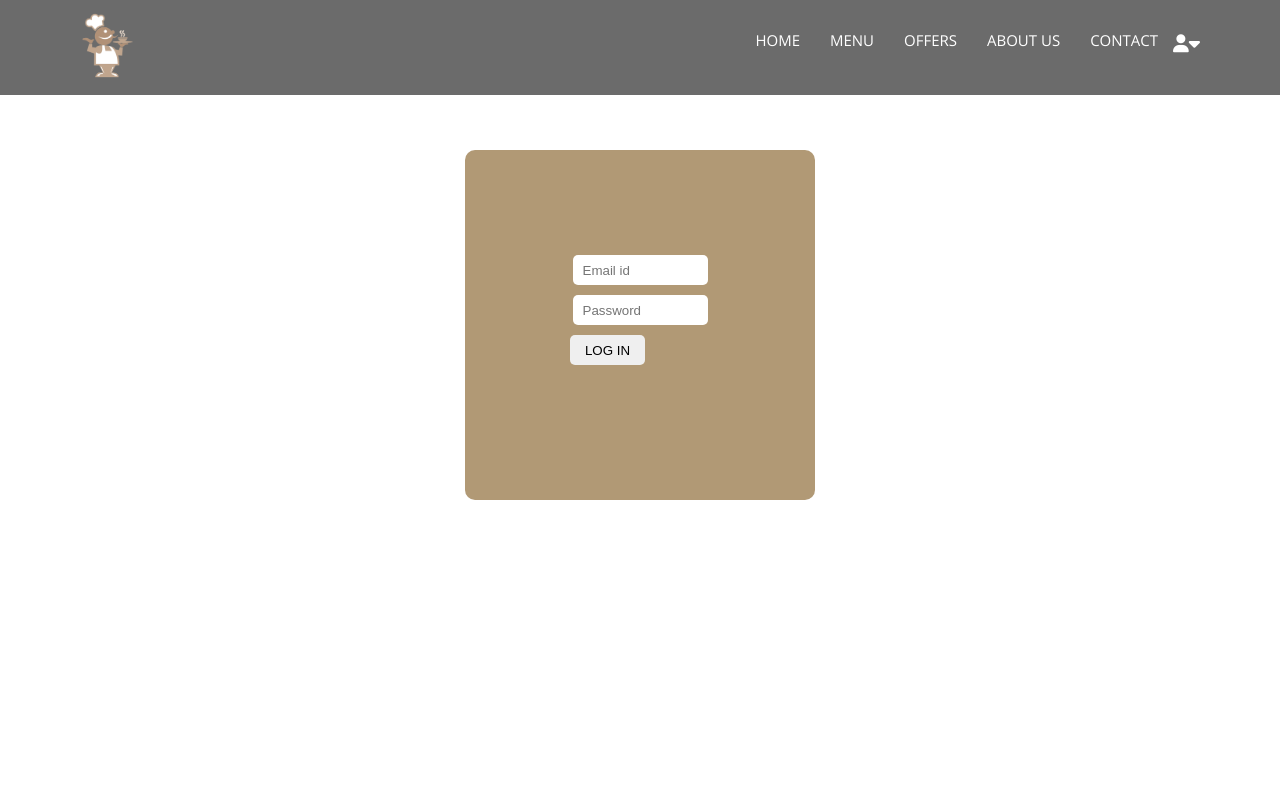
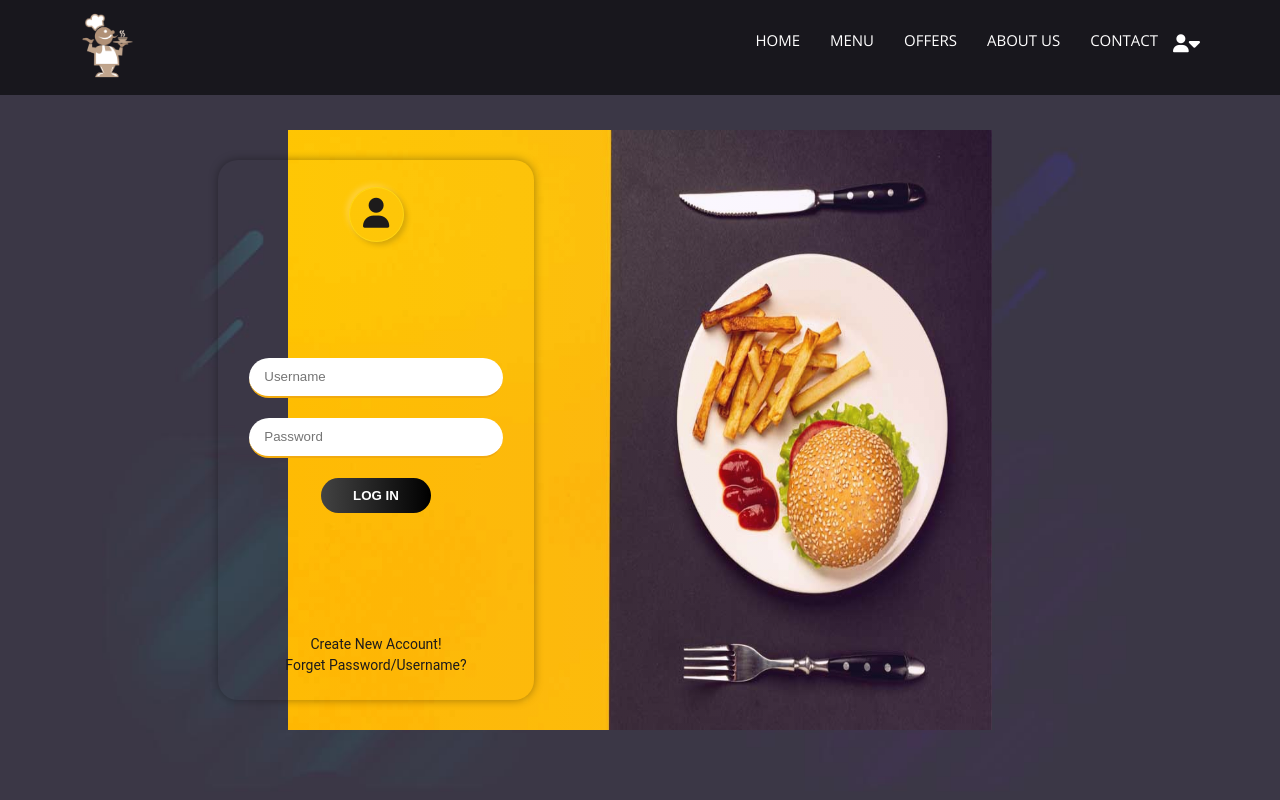
Before and after one commit to YEASIN49/ChefX, a PHP site: page /login.php in a window 1280 px wide. Run offline with PHP 8.4, Linux system fonts and the light colour scheme; some libraries are stand-ins or nearby versions.

Commit message:
frontend login page done

```diff
--- a/css/style.css
+++ b/css/style.css
@@ -156,7 +156,10 @@
 }
 
 .burgerpng {
+  /* position: relative;
+  z-index: 99; */
   display: none;
+  cursor: pointer;
   margin: 0;
   /* background-color: red; */
   width: 100px;
@@ -1899,3 +1902,227 @@
   color: red;
   width: fit-content;
 }
+
+/* ******************************
+*
+*
+*     Login form Start
+*
+*
+********************************* */
+
+.logInBackground {
+  display: flex;
+  align-items: center;
+  height: 100vh;
+  width: 100vw;
+  /* background-image: linear-gradient(to right, #434343 0%, black 100%); */
+  /* background-color: #2c0b57; */
+  background-image: url(../images/login/bg-black-4.jpg);
+  background-repeat: no-repeat;
+  background-position: center;
+  background-size: cover;
+}
+.logInFormContainer {
+  position: relative;
+  width: 55%;
+  height: 75%;
+  max-width: 1080px;
+  max-height: 720px;
+  margin-top: 60px;
+  /* background-image: linear-gradient(
+      rgba(35, 25, 58, 0.37),
+      rgba(37, 20, 56, 0.151)
+    ),
+    url(../images/login/login-bg-3.jpg); */
+  /* background-image: linear-gradient(
+    to right,
+    #d4b9ff02,
+    rgba(196, 132, 255, 0.096)
+  ); */
+  /* url(../images/login/login-bg-3.jpg); */
+  background-repeat: no-repeat;
+  background-position: center;
+  background-size: cover;
+  /* z-index: 2; */
+}
+.logInFormContainer:after {
+  content: "";
+  position: absolute;
+  top: 0;
+  left: 0;
+  width: 100%;
+  height: 100%;
+  max-width: 1080px;
+  max-height: 720px;
+  background: linear-gradient(to right, #d4b9ff02, rgba(196, 132, 255, 0.096));
+  z-index: 0;
+}
+.formBackground {
+  position: relative;
+  z-index: 0;
+  width: 100%;
+  height: 100%;
+  max-width: 1080px;
+  max-height: 720px;
+}
+
+.loginFormContent {
+  position: absolute;
+  top: 5%;
+  left: -10%;
+  /* display: block; */
+  width: 45%;
+  height: 90%;
+  max-height: 700px;
+  border-radius: 20px;
+  /* background-color: rgb(255, 255, 255); */
+  background-color: transparent;
+  z-index: 2;
+}
+.loginForm {
+  /* background-image: linear-gradient(to right, #ff9966, #ff5e62); */
+  display: flex;
+  flex-direction: column;
+  align-items: center;
+  justify-content: center;
+  height: 100%;
+  /* border: 2px solid rgba(0, 0, 0, 0.562); */
+  border-radius: 20px;
+  box-shadow: 0 0 10px rgba(0, 0, 0, 0.356);
+  /* background-color: #112031; */
+}
+.loginUserIcon {
+  position: absolute;
+  top: 5%;
+  /* margin-bottom: 25px; */
+  /* background-color: #27ff39; */
+  height: 55px;
+  padding: 10px 0;
+  width: 55px;
+  font-size: 30px;
+  border: 0.5px solid rgba(255, 241, 43, 0.37);
+  /* box-shadow: rgba(0, 0, 0, 0.114) 3px 3px 7px 0px; */
+  box-shadow: 3px 3px 5px #5242113a, -3px -3px 5px #ffd037;
+  border-radius: 50%;
+  /* color: #681bc0; */
+  color: rgb(29, 27, 27);
+  /* background-color: rgb(255, 246, 246); */
+  text-align: center;
+  box-sizing: border-box;
+}
+.loginInput {
+  color: gray;
+  display: block;
+  padding-left: 15px;
+  width: 80%;
+  height: 40px;
+  margin: 10px 0;
+  border: none;
+  border-bottom: 2px solid rgb(241, 170, 15);
+  border-radius: 20px;
+}
+.loginSubmitBtn {
+  /* position: absolute; */
+  /* top: 65%; */
+  cursor: pointer;
+  margin-top: 10px;
+  width: 110px;
+  height: 35px;
+  border-radius: 40px;
+  font-weight: 600;
+  border: none;
+  background-image: linear-gradient(to right, #434343 0%, black 100%);
+  color: white;
+  transition: 0.5s ease-in-out;
+  /* color: rgb(88, 81, 81); */
+  /* background-color: rgba(255, 255, 255, 0.87); */
+}
+.loginSubmitBtn:hover {
+  /* background: linear-gradient(to top left, #ff8a00, #e52e71); */
+  background-image: linear-gradient(to left, #434343 0%, black 100%);
+  transition: 0.5s ease-in-out;
+  /* color: white; */
+}
+
+.bottomPrompt {
+  position: absolute;
+  bottom: 5%;
+  width: 80%;
+}
+.formPrompt {
+  display: block;
+  text-align: center;
+  margin-top: 5px;
+  /* width: 100%; */
+  /* background-color: red; */
+  font-size: 14px;
+  color: rgb(29, 27, 27);
+  /* color: rgba(255, 255, 255, 0.753); */
+  font-family: "Roboto", sans-serif;
+}
+
+/* *******************************
+*
+*
+*   Login mediamax-1024
+*
+*
+******************************** */
+
+@media screen and (max-width: 1024px) {
+  .logInFormContainer {
+    width: 80%;
+    height: 80%;
+    margin-top: 85px;
+  }
+  .loginFormContent {
+    top: 3%;
+    width: 50%;
+    height: 94%;
+  }
+}
+/* ********************
+* login max-768px
+*********************** */
+@media screen and (max-width: 768px) {
+  .loginForm {
+    box-shadow: 0 0 20px rgba(0, 0, 0, 0.637);
+  }
+}
+@media screen and (max-width: 576px) {
+  .logInFormContainer {
+    width: 75%;
+    /* min-width: 260px; */
+    height: 80%;
+    margin-top: 65px;
+  }
+  .loginFormContent {
+    top: -5%;
+    left: -10%;
+    width: 120%;
+    /* max-width: 320px; */
+    height: 110%;
+  }
+  .loginUserIcon {
+    top: 8%;
+    /* color: #b575ff; */
+    /* color: #39303d; */
+    /* color: wheat; */
+    color: white;
+    border-color: #27232944;
+    border-radius: 20%;
+    border: none;
+    /* #3A303E */
+    /* color: rgb(29, 27, 27); */
+    box-shadow: 3px 3px 3px #2c1f31, -3px -3px 3px #443c4791;
+  }
+}
+
+/* ******************************
+*
+*
+*     Login form Ends
+*
+*
+********************************* */
--- a/includes/allFunction.js
+++ b/includes/allFunction.js
@@ -135,7 +135,7 @@
 
 
 var defaultOpenBtn = document.getElementsByClassName("active");
-defaultOpenBtn[0].click();
+// defaultOpenBtn[0].click();
 
 
 /*///////// Common Function for restricting elements
@@ -156,3 +156,24 @@
 
 
 ////// Google Map //////////
+
+
+
+/////////////  Log In/ Register background ////////////////
+let imgSrc = document.getElementById("formBackgroundId");
+if(document.documentElement.clientWidth
+   < 576){
+
+  imgSrc.setAttribute("src", "images/login/login-bg-3_small-2.jpg");
+  console.log(imgSrc);
+}
+else if(document.documentElement.clientWidth
+  >= 576 && document.documentElement.clientWidth
+  < 991){
+    imgSrc.setAttribute("src", "images/login/login-bg-4_medium.jpg");
+    console.log(imgSrc);
+}
+else{
+  imgSrc.setAttribute("src", "images/login/login-bg-3_large.jpg");
+    console.log(imgSrc);
+}
--- a/includes/nav.php
+++ b/includes/nav.php
@@ -1,10 +1,10 @@
 <div class="navContainer">
   <div class="navWrapper">
     <div id="navLogo">
-        <a  href="#"><img src="images/newlogo2.png" id="brandLogo"></a>
+        <a  href="./index.php"><img src="images/newlogo2.png" id="brandLogo"></a>
     </div>
     <ul id="navUl" class="hideable-nav">
-      <li class="navLi"><a href="index.php">HOME</a></li>
+      <li class="navLi"><a href="./index.php">HOME</a></li>
       <li class="navLi"><a onclick="jumpWindow('menuSection')">MENU</a></li>
       <li class="navLi"><a onclick="jumpWindow('offerSection')">OFFERS</a></li>
       <li class="navLi"><a onclick="jumpWindow('aboutSection')">ABOUT US</a></li>
--- a/login.php
+++ b/login.php
@@ -45,7 +45,7 @@
       <meta name="viewport" content="width=device-width, initial-scale=1">
 
      <link rel="stylesheet" type="text/css" href="css/style.css" >
-     <link rel="stylesheet" type="text/css" href="css/form.css" >
+     <!-- <link rel="stylesheet" type="text/css" href="css/form.css" > -->
 
       <link rel="stylesheet" href="https://kit-free.fontawesome.com/releases/latest/css/free.min.css" media="all">
 
@@ -54,16 +54,29 @@
       <link href="https://fonts.googleapis.com/css?family=Tangerine&display=swap" rel="stylesheet">
 
      </head>
-        <body style="color:white">
+          <body>
                <?php include("includes/nav.php")?>
+               <div class="logInBackground">
                     <div class="logInFormContainer">
-        <div class="logInWrapper">
-        <form  method="post">
-	    <input type="text" value="" placeholder="Email id" name="email" id="email" onBlur="checkAvailability()" autocomplete="off"  required="">
-      	<input type="password" value="" placeholder="Password" name="password" required="">
-		<input type="submit" name="login" id="submit" value="LOG IN">
+                         <img id="formBackgroundId" class="formBackground" src="" alt="test">
+                         <!-- <img class="formBackground" src="images/login/login-bg-3_medium.jpg" alt="test"> -->
+                         <div class="loginFormContent">
+
+                              <form class="loginForm"  method="post">
+                                   <i class="fas fa-user loginUserIcon"></i>
+                                   <input class="loginInput" type="text" value="" placeholder="Username" name="email" id="email" onBlur="checkAvailability()" autocomplete="off"  required="">
+                                   <input class="loginInput" type="password" value="" placeholder="Password" name="password" required="">
+
+                                   <input class="loginSubmitBtn" type="submit" name="login" id="submit" value="LOG IN">
+                                   <div class="bottomPrompt">
+                                        <a class="formPrompt" href="">Create New Account!</a>
+                                        <a class="formPrompt" href="">Forget Password/Username?</a>
+                                   </div>
                               </form>
+
                          </div>
                     </div>
+               </div>
+               <script src="./includes/allFunction.js"></script>
           </body>
      </html>
```
Also changed, not shown: images/login/bg-black-4.jpg (added), images/login/login-bg-3_large.jpg (added), images/login/login-bg-3_small-2.jpg (added), images/login/login-bg-4_medium.jpg (added). Lines whose indentation alone changed are shown as unchanged.
